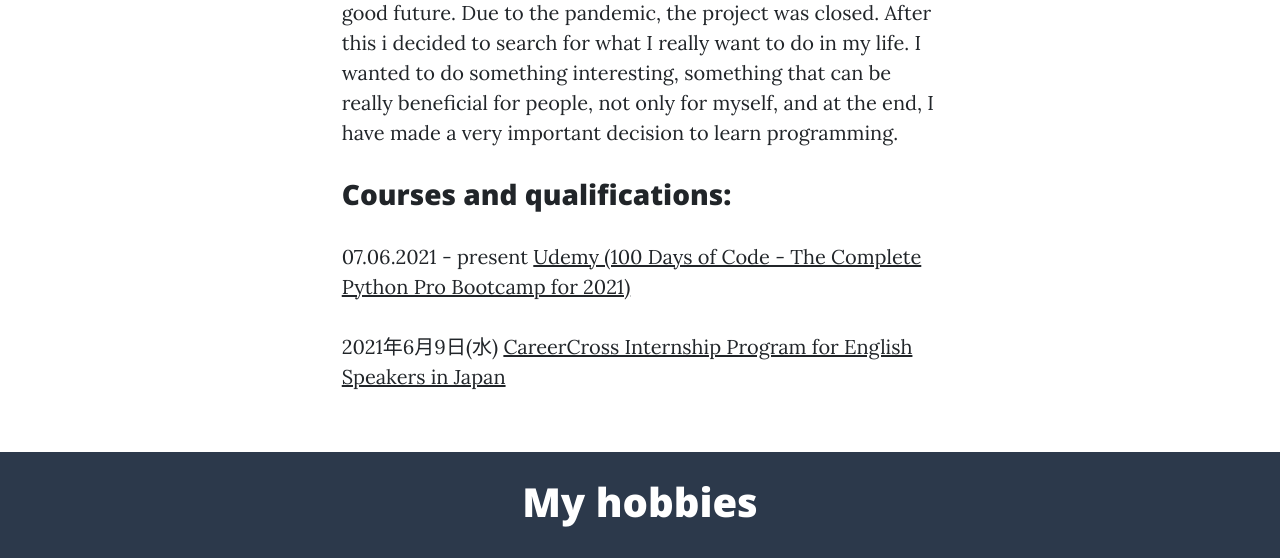
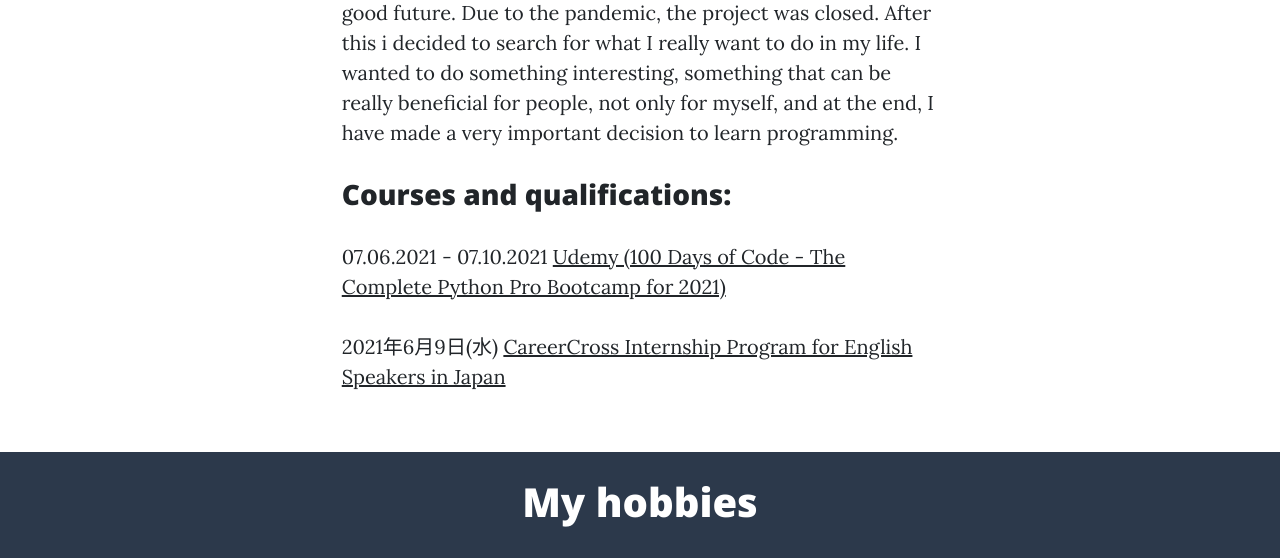
Before and after one commit to Darkgll/gll-blog, a Flask app: page /about in a window 1280 px wide. Shown: the part 764-1322 px from the top of the page. Run offline with Flask 2, Linux system fonts and the light colour scheme; some libraries are stand-ins or nearby versions.

Commit message:
update about complete course

```diff
--- a/templates/about.html
+++ b/templates/about.html
@@ -33,8 +33,9 @@
                 </p>
                 <div class="qualifications">
                     <h3 class="about_me">Courses and qualifications:</h3>
-                    <p>07.06.2021 - present <a href="https://www.udemy.com/course/100-days-of-code/">Udemy (100 Days of
-                        Code - The Complete Python Pro Bootcamp for 2021)</a></p>
+                    <p>07.06.2021 - 07.10.2021
+                        <a href="https://www.udemy.com/certificate/UC-542e3c6e-29bb-4bb2-a91c-c975fd9e6132/">Udemy (100
+                            Days of Code - The Complete Python Pro Bootcamp for 2021)</a></p>
                     <p>2021年6月9日(水) <a href="https://www.careercross.com/en/">CareerCross Internship Program for English
                         Speakers in Japan</a></p>
                 </div>
```
